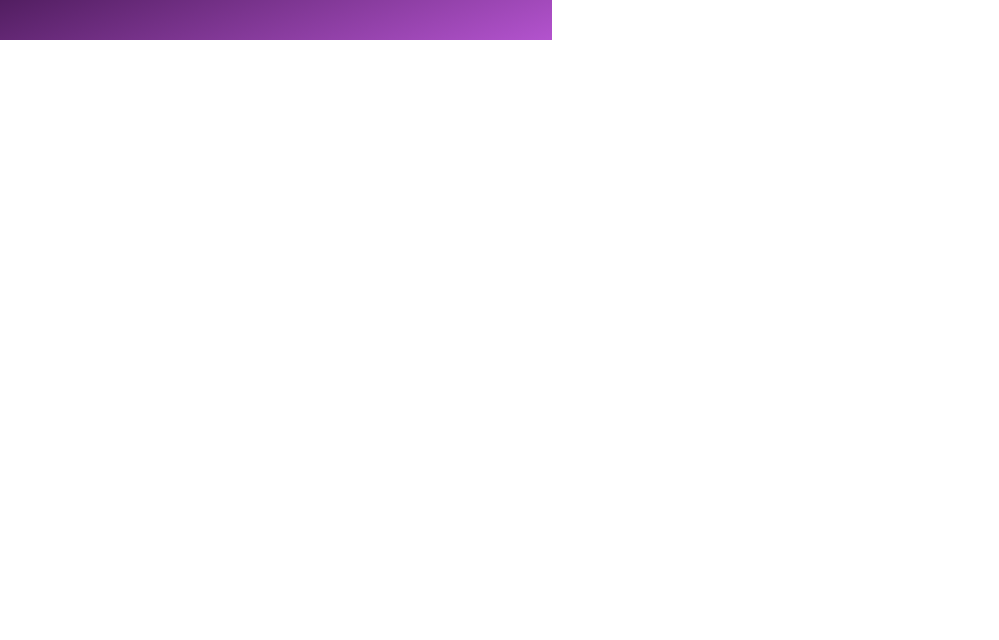
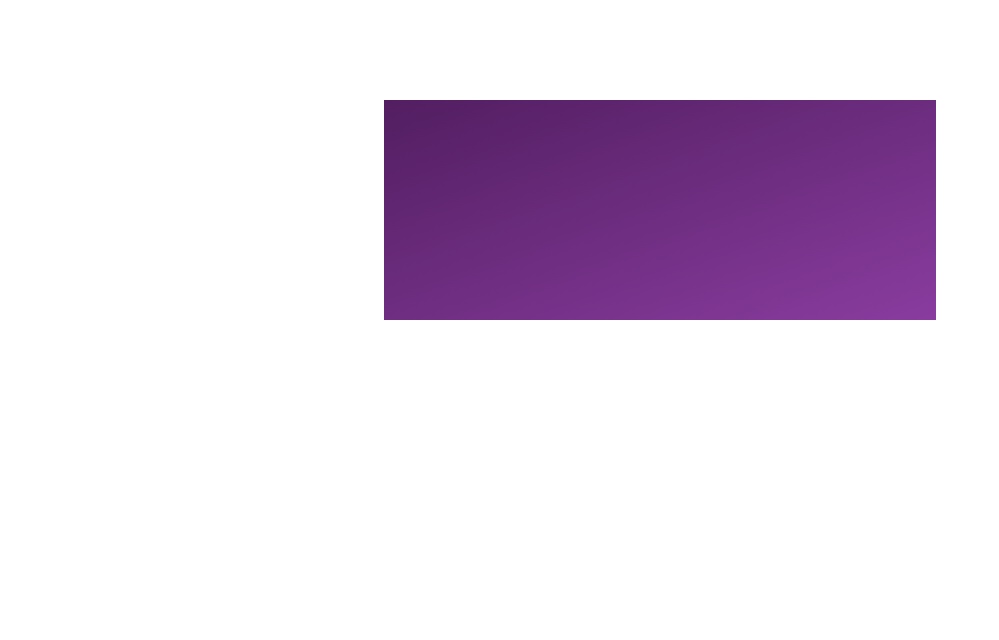
Before and after one commit to sabuka-dumbo/Synapsecode, a Django app: page / in a window 1280 px wide. Shown: the part 1055-1695 px from the top of the page, without its empty margins (0-999 px from the left). Before the commit the page ends 1095 px from the top, so only its background shows below. Run offline with Django 5.2, Linux system fonts and the light colour scheme.

Commit message:
Aug 12, 2025, 12:22 PM

```diff
--- a/synapsecode/synapsecode101/static/css/styles.css
+++ b/synapsecode/synapsecode101/static/css/styles.css
@@ -259,8 +259,9 @@ h3 {
     position: relative;
     top: 0;
     left: 0;
-    width: calc(100% - 300);
+    width: 100%;
     height: max-content;
+    margin-top: 100px;
 }
 
 .project {
@@ -268,9 +269,19 @@ h3 {
     top: 0;
     left: 0;
     width: 40%;
-    height: max-content;
+    height: 500px;
     padding: 20px;
+    margin-left: calc((100% - 40%) / 2);
     background: linear-gradient(-20deg, #B353CE, #521E61);
+}
+
+.project-inside-div {
+    position: absolute;
+    top: 220px;
+    left: 0;
+    width: 100%;
+    height: 320px;
+    background-color: white;
 }
 
 @media screen and (max-width: 1000px) {
--- a/synapsecode/synapsecode101/templates/index.html
+++ b/synapsecode/synapsecode101/templates/index.html
@@ -62,7 +62,9 @@
 
         <div class="projects">
             <div class="project-div">
-                <div class="project"></div>
+                <div class="project">
+                    <div class="project-inside-div"></div>
+                </div>
             </div>
         </div>
 
```
